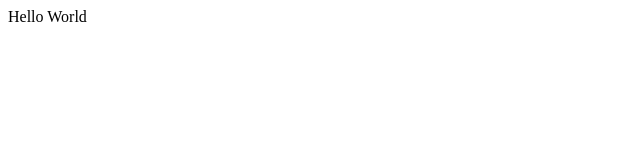
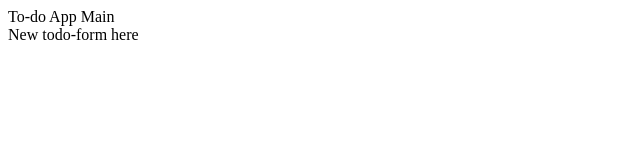
Before and after one commit to trmeade/to-do-react-app, a React (Vite) app: page / in a window 1280 px wide. Shown: the top 160 px of the page, without its empty margins (0-640 px from the left). Built offline with nearby package versions, Linux system fonts and the light colour scheme.

Commit message:
Created NewToDoForm
Placeholder for NewToDoForm work

```diff
--- a/src/App.jsx
+++ b/src/App.jsx
@@ -1,3 +1,12 @@
+
+import { NewTodoForm } from "./NewTodoForm";
+
 export default function App() {
-  return  "Hello World"
+
+  return (
+    <>
+      To-do App Main
+      <NewTodoForm />
+    </>
+  )
 }
--- /dev/null
+++ b/src/NewTodoForm.jsx
@@ -0,0 +1,19 @@
+
+export function NewTodoForm() {
+
+  function handleSubmit(e) {
+    e.preventDefault();
+
+  }
+
+
+  return (
+    <form onSubmit= { handleSubmit } className="new-item-form">
+      New todo-form here
+    </form>
+  )
+
+
+
+
+}
```
Also changed, not shown: src/styles.css (added).
